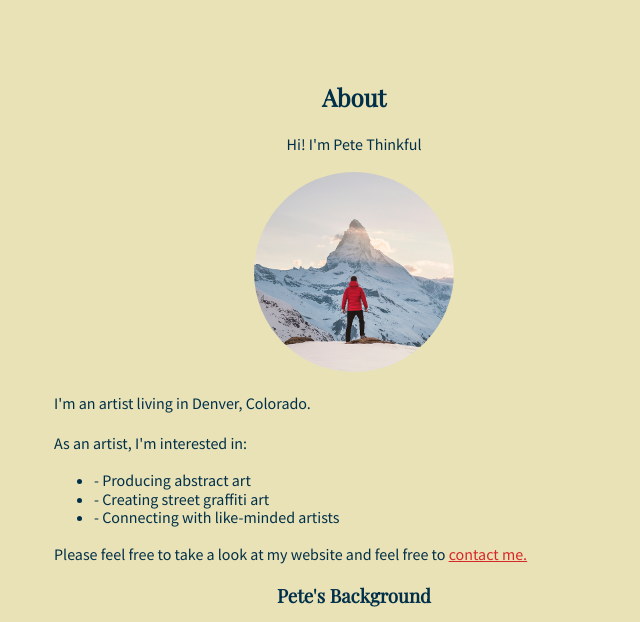
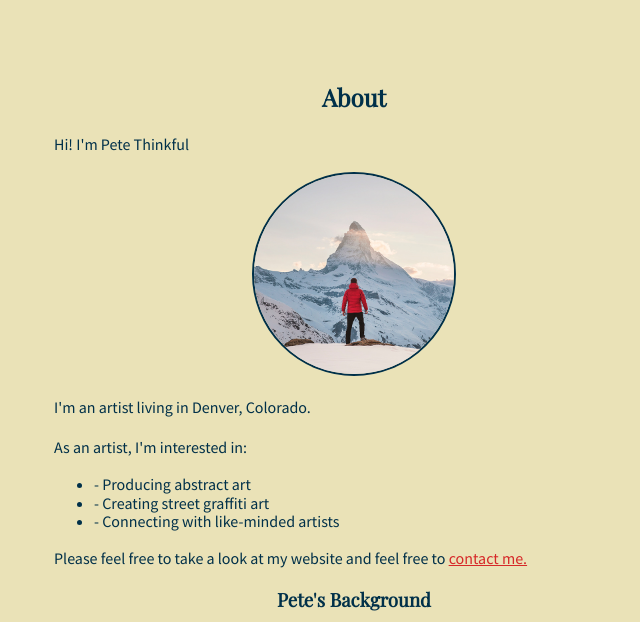
Before and after one commit to Abdul-the-webdeveloper/Pete-Portfolio, a plain HTML site: page index.html in a window 1280 px wide. Shown: the part 142-764 px from the top of the page, without its empty margins (286-926 px from the left). Drawn offline with nearby package versions, Linux system fonts and the light colour scheme.

Commit message:
Removed repeated codes.

```diff
--- a/style.css
+++ b/style.css
@@ -39,22 +39,13 @@ h3 {
 
 /*   Margin-left: 280px;  */
 }
-.iam {
-  text-align: center;
-  justify-content: center;
-align-items: center;
-  width: 100%;
 
-}
-.containerp {
-  text-align: center;
-}
 .topic {
   text-align: center;
 }
 .image-circle {
   border-radius: 50%;
-  border-radius: 2px solid #003049;
+  border: 2px solid #003049;
 /*   border-color: #003049; */
 }
 
```
